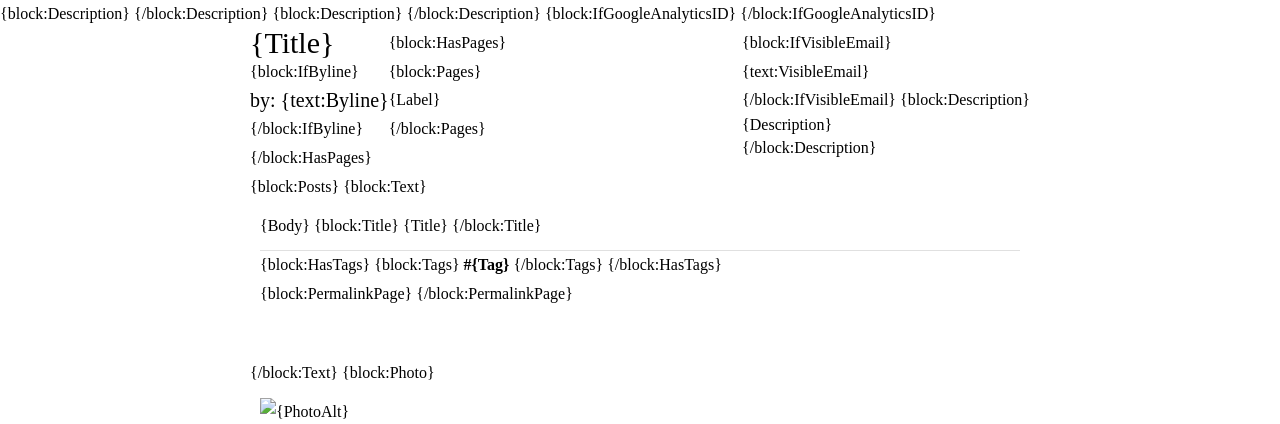
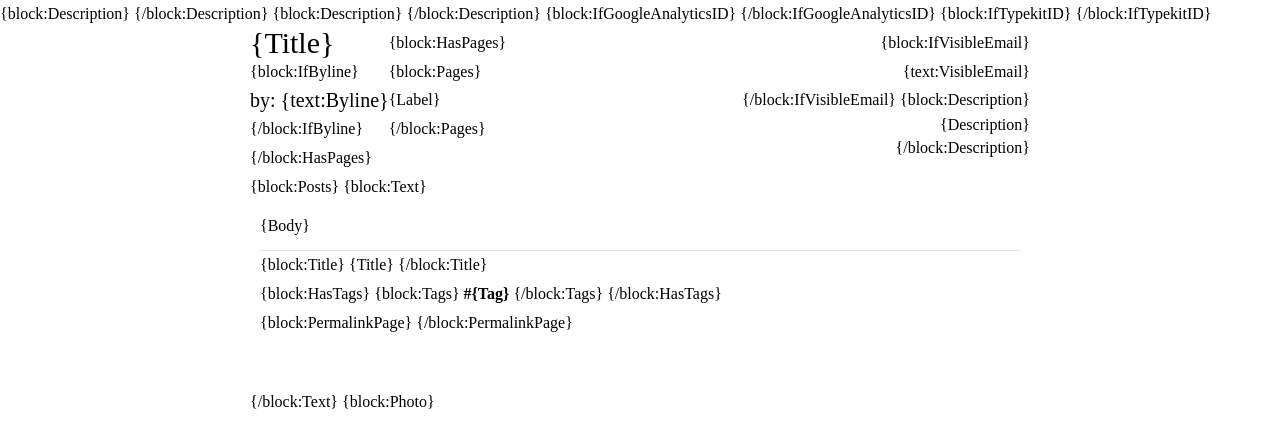
Before and after one commit to zachsnow/westward, a plain HTML site: page output/iphone-theme.html in a window 1280 px wide. Shown: the top 424 px of the page. Drawn offline with Linux system fonts and the light colour scheme; a script that the page names is missing.

Commit message:
Themification.

```diff
--- a/output/iphone-theme.html
+++ b/output/iphone-theme.html
@@ -35,6 +35,7 @@
       <meta name="text:Visible Email" content="" />
 
       <meta name="text:Google Analytics ID" content="" />
+      <meta name="text:Typekit ID" content="" />
 
 
 
@@ -52,6 +53,13 @@
           })();
         </script>
       {/block:IfGoogleAnalyticsID}
+
+
+
+      {block:IfTypekitID}
+        <script type="text/javascript" src="//use.typekit.net/{text:TypekitID}.js"></script>
+        <script type="text/javascript">try{Typekit.load();}catch(e){}</script>
+      {/block:IfTypekitID}
 
 
     <style type="text/css">
@@ -106,6 +114,7 @@ a {
 body {
   color: {color:Text};
   background-color: {color:Background};
+  font-family: "cronos-pro-subhead";
   line-height: 1.8em;
 }
 
@@ -128,6 +137,7 @@ body {
 }
 .header .header-author-information {
   float: right;
+  text-align: right;
 }
 .header .header-author-information .header-description {
   line-height: 1.2em;
@@ -154,6 +164,10 @@ body {
 .post.photo .photo-image {
   width: 100%;
   vertical-align: bottom;
+  opacity: 0.9;
+}
+.post.photo:hover .photo-image {
+  opacity: 1;
 }
 .post.quote .quote-source {
   text-align: right;
@@ -209,16 +223,15 @@ body {
 
   {Body}
 
-  {block:Title}
-    <span class="title">{Title}</span>
-  {/block:Title}
-
     </div>
 
     <div class="post-footer">
       <h3 class="title">
         <a href="{Permalink}" target="_new">
 
+  {block:Title}
+    <span class="text-title">{Title}</span>
+  {/block:Title}
 
         </a>
       </h3>
--- a/theme/css/general.scss
+++ b/theme/css/general.scss
@@ -1,7 +1,7 @@
 body {
   color: #{'{color:Text}'};
   background-color: #{'{color:Background}'};
-
+  font-family: "cronos-pro-subhead";
   line-height: 1.8em;
 }
 
--- a/theme/css/header.scss
+++ b/theme/css/header.scss
@@ -15,6 +15,7 @@
 
   .header-author-information {
     float: right;
+    text-align: right;
 
     .header-contact {}
     .header-description {
--- a/theme/css/posts.scss
+++ b/theme/css/posts.scss
@@ -26,6 +26,13 @@
     .photo-image {
       width: 100%;
       vertical-align: bottom;
+      opacity: 0.9;
+    }
+
+    &:hover {
+      .photo-image {
+        opacity: 1;
+      }
     }
   }
 
```
Also changed, not shown: output/index.html (+17 -4 lines), output/style.css, 2 other files.
